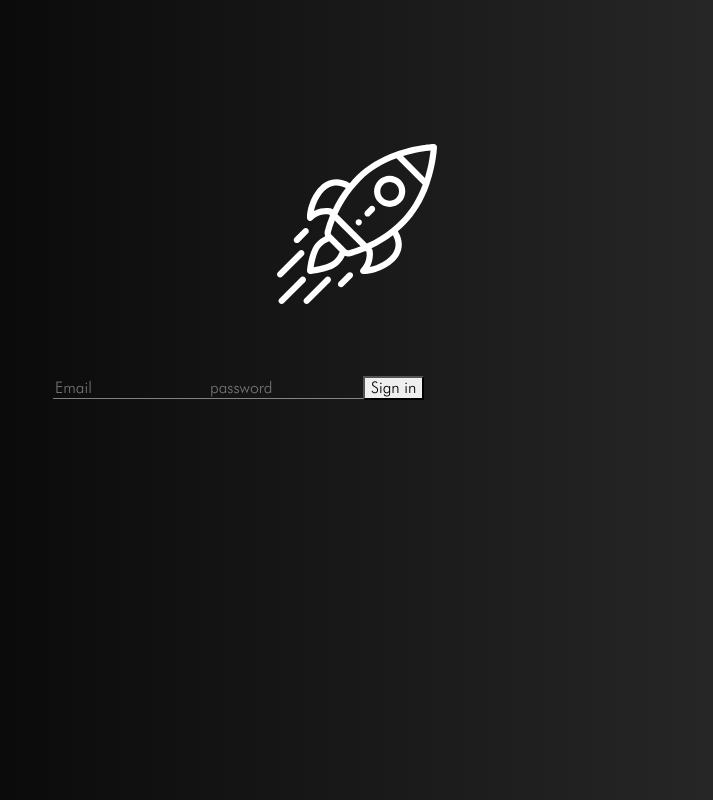
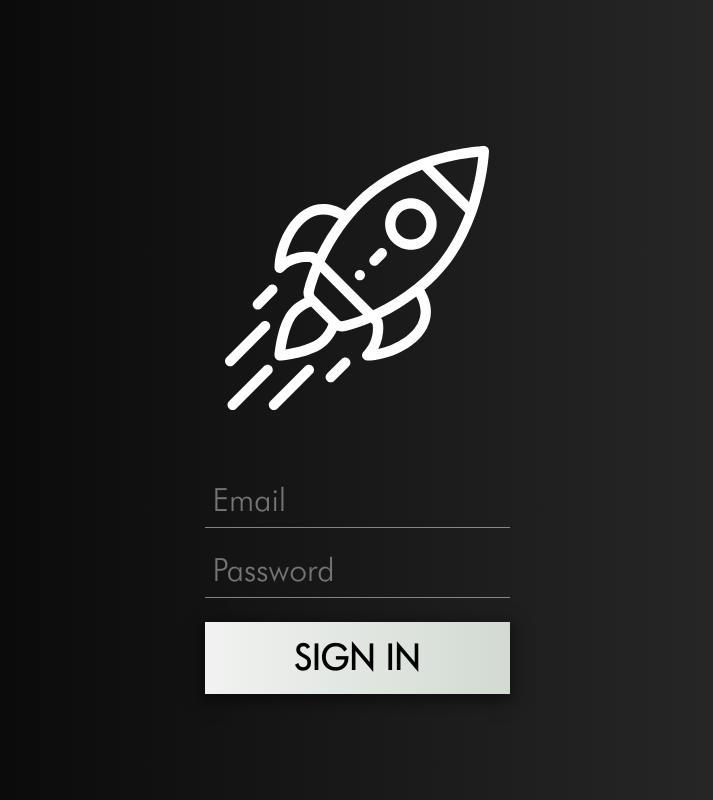
Before and after one commit to seb7887/projet, a React (Create React App) app in the folder projet/: page /signin in a window 1280 px wide. Shown: the whole page, without its empty margins (283-996 px from the left). Built offline with nearby package versions, Linux system fonts and the light colour scheme.

Commit message:
projet: Auth Form styling done

```diff
--- a/projet/src/components/AuthForm.js
+++ b/projet/src/components/AuthForm.js
@@ -1,6 +1,7 @@
 import React from "react";
 import PropTypes from "prop-types";
 import styled from 'styled-components';
+import FormControl from '@material-ui/core/FormControl';
 
 import logo from '../images/rocket.svg';
 
@@ -10,23 +11,32 @@ import logo from '../images/rocket.svg';
 
 const Block = styled.div`
   margin: auto;
-  margin-top: 10%;
   padding: 1rem;
   display: flex;
   flex-direction: column;
-  width: 50%;
-
-  @media (max-width: 380px) and (max-height: 650px) {
-    width: 80%;
-    margin-top: 30%;
-  }
+  align-items: center;
+  justify-content: center;
+  height: 100vh;
+  width: 100vw;
 `;
 
 const Icon = styled.img`
+  width: 16.5rem;
+  height: 16.5rem;
+  margin: auto;
+  margin-top: 2.5rem;
+  margin-bottom: 2.5rem;
+
+  @media (max-width: 1200px) {
+    width: 16rem;
+    height: 16rem;
+  }
+
+  @media (max-width: 500px) {
     width: 10rem;
     height: 10rem;
-  margin: auto;
-  margin-bottom: 4rem;
+  }
+
   @media (max-width: 380px) and (max-height: 650px) {
     width: 8rem;
     height: 8rem;
@@ -36,13 +46,19 @@ const Icon = styled.img`
 const Form = styled.form`
   margin: 0;
   padding: 0;
+  display: flex;
+  flex-direction: column;
+  align-content: center;
 `;
 
 const Input = styled.input`
+  margin-top: 1rem;
+  padding: .5rem;
   color: #f1f2f1;
   background-color: transparent;
   border: none;
   border-bottom: 1px solid rgba(241, 242, 241, .5);
+  font-size: 2rem;
   transition: all .3s;
 
   :focus {
@@ -50,14 +66,45 @@ const Input = styled.input`
     border-bottom: 1px solid #f1f2f1;
   }
 
+  @media (max-width: 1200px) {
+    font-size: 2.5rem;
+  }
+
+  @media (max-width: 500px) {
+    font-size: 1.6rem;
+  }
+
   @media (max-width: 380px) and (max-height: 650px) {
-    font-size: 1rem;
-    width: 100%;
+    font-size: 1.4rem;
   }
 `;
 
 const Button = styled.button`
+  margin-top: 1.5rem;
+  border: none;
+  text-transform: uppercase;
+  font-family: inherit;
+  font-size: 2.2rem;
+  line-height: 2;
+  font-weight: bold;
+  background: linear-gradient(to right, #f1f2f1 0%, #d2dad2 100%);
+  box-shadow: 0 .25rem 1rem .12rem rgba(3, 2, 2, .54);
 
+  :hover {
+    opacity: 0.5;
+  }
+
+  @media (max-width: 1200px) {
+    font-size: 2.2rem;
+  }
+
+  @media (max-width: 500px) {
+    font-size: 1.5rem;
+  }
+
+  @media (max-width: 380px) and (max-height: 650px) {
+    font-size: 1.5rem;
+  }
 `;
 
 /**
@@ -114,6 +161,7 @@ class AuthForm extends React.Component {
         <Form onSubmit={this.handleSubmit}>
           <h2>{heading}</h2>
           {errors.message && <div>{errors.message}</div>}
+          <FormControl>
             <Input
               autoComplete="off"
               type="text"
@@ -124,8 +172,9 @@ class AuthForm extends React.Component {
               value={email}
               required
             />
+          </FormControl>
           {signUp && (
-            <div>
+            <FormControl>
               <Input
                 autoComplete="off"
                 type="text"
@@ -136,18 +185,20 @@ class AuthForm extends React.Component {
                 value={username}
                 required
               />
-            </div>
+            </FormControl>
           )}
+          <FormControl>
             <Input
               autoComplete="off"
               type="password"
-            placeholder="password"
+              placeholder="Password"
               id="password"
               name="password"
               onChange={this.handleChange}
               value={password}
               required
             />
+          </FormControl>
           <Button type="submit">
             {buttonText}
           </Button>
--- a/projet/src/components/Button.js
+++ b/projet/src/components/Button.js
@@ -5,11 +5,12 @@ const Btn = styled.button`
   display: inline-block;
   margin: 1rem;
   text-transform: uppercase;
+  font-family: inherit;
   font-size: 2rem;
   font-weight: bold;
   padding: 1rem 4rem 1rem 4rem;
   border: none;
-  background: linear-gradient(to right, #d2dad2 0%, #f1f2f1 100%);
+  background: linear-gradient(to right, #f1f2f1 0%, #d2dad2 100%);
   color: #313131;
   cursor: pointer;
   transition: all 0.2s;
--- a/projet/src/index.css
+++ b/projet/src/index.css
@@ -4,6 +4,12 @@
   font-style: normal;
   font-weight: normal;
   src: local("futura_bt"), url("./font/futura_bt.ttf") format("truetype");
+}
+
+html, body {
+  height: 100%;
+  padding: 0;
+  margin: 0;
 }
 
 body {
```
Lines whose indentation alone changed are shown as unchanged.
